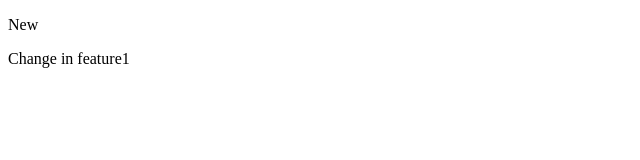
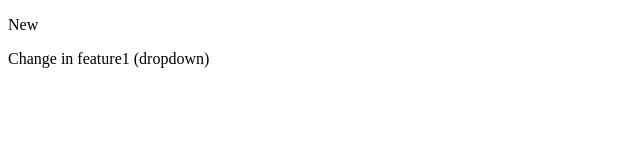
Before and after one commit to ashokredkar/demo_localrepo, a plain HTML site: page index.html in a window 1280 px wide. Shown: the full height of the page, 0-640 px from the left. Drawn offline with Linux system fonts and the light colour scheme.

Commit message:
added dropdown in f1

```diff
--- a/index.html
+++ b/index.html
@@ -7,6 +7,6 @@
 </head>
 <body>
     <p>New</p>
-    <p>Change in feature1</p>
+    <p>Change in feature1 (dropdown)</p>
 </body>
 </html>
```
